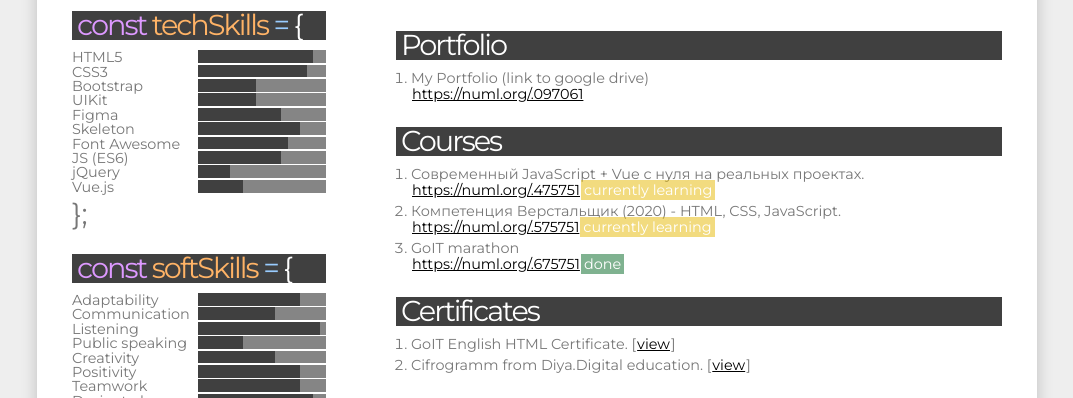
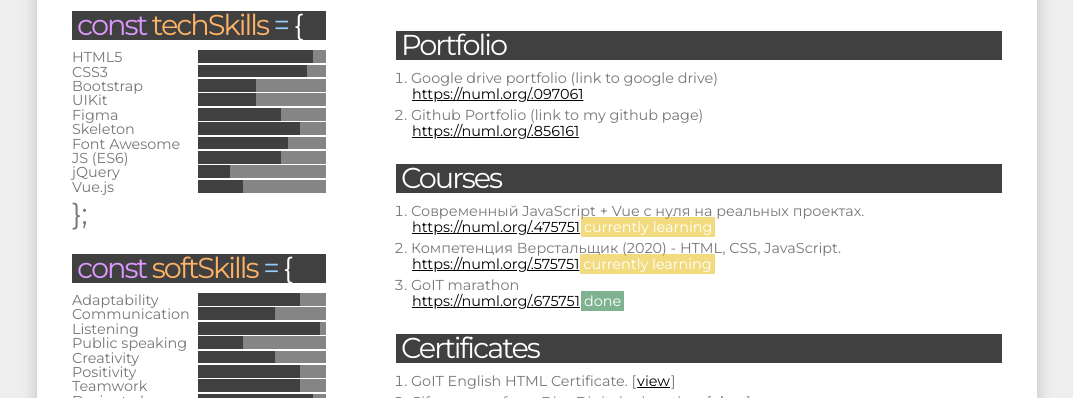
Before and after one commit to paaavuk/paaavuk.github.io, a plain HTML site: page index.html in a window 1280 px wide. Shown: the part 702-1100 px from the top of the page, without its empty margins (103-1176 px from the left). Drawn offline with Linux system fonts and the light colour scheme.

Commit message:
Update index.html

```diff
--- a/index.html
+++ b/index.html
@@ -262,11 +262,14 @@
                 </header>
                 <ol>
                   <li>
-                    My Portfolio (link to google drive)
+                    Google drive portfolio (link to google drive)
                     <br />
-                    <a href="https://numl.org/.097061" target="_blank"
-                      >https://numl.org/.097061</a
-                    >
+                    <a href="https://numl.org/.097061" target="_blank">https://numl.org/.097061</a>
+                  </li>
+                  <li>
+                    Github Portfolio (link to my github page)
+                    <br />
+                    <a href="https://numl.org/.856161" target="_blank">https://numl.org/.856161</a>
                   </li>
                 </ol>
               </div>
```
